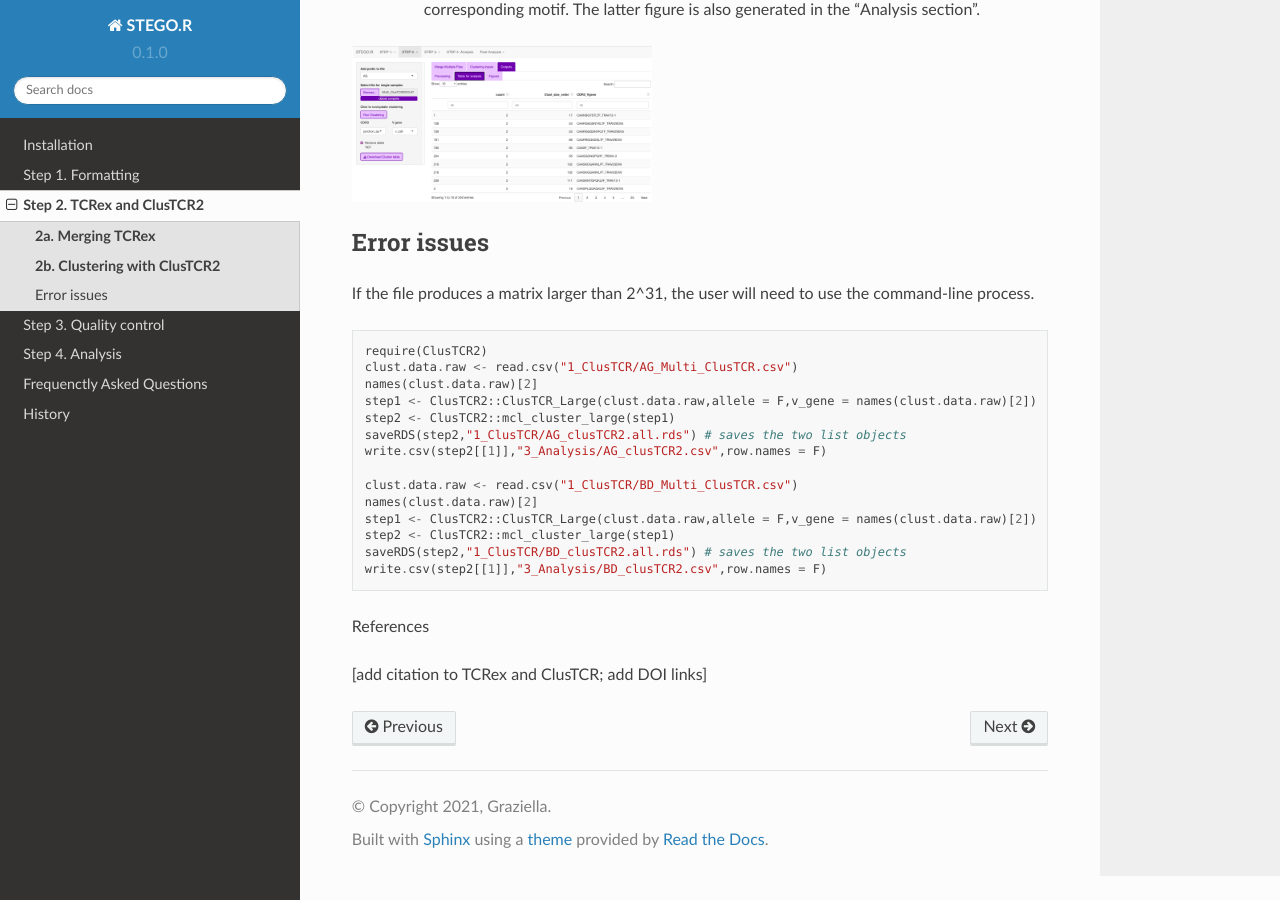
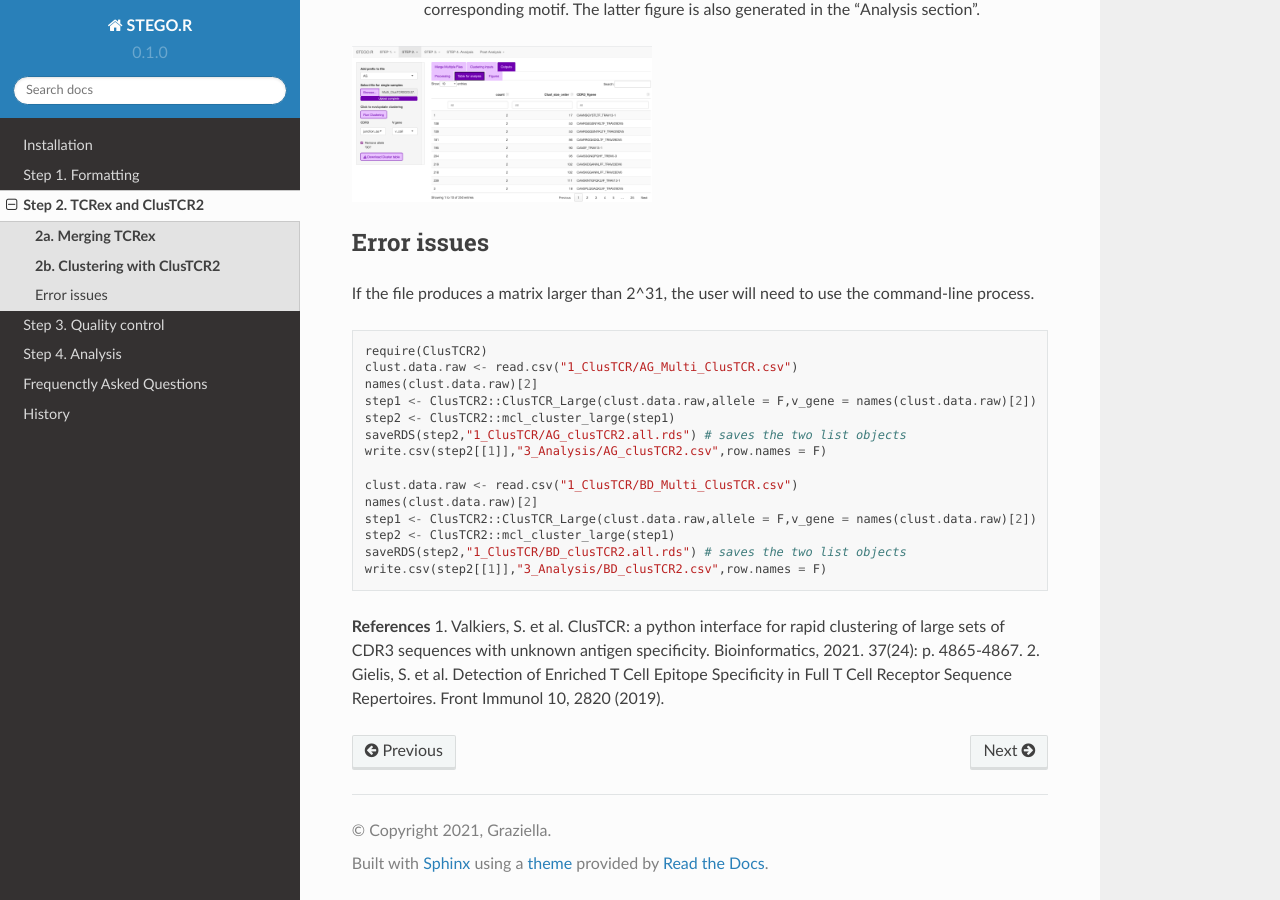
Before and after one commit to KerryAM-R/STEGOR, a Sphinx documentation site: the page built from docs/source/2.STEP2.rst, in a window 1280 px wide and 900 px high, scrolled down 2039 px. Built offline with Sphinx 7.4.7 and the Read the Docs theme 2.0.0, drawn with Linux system fonts in a browser that asks for light colours.

Commit message:
Update 2.STEP2.rst

```diff
--- a/docs/source/2.STEP2.rst
+++ b/docs/source/2.STEP2.rst
@@ -84,6 +84,6 @@ If the file produces a matrix larger than 2^31, the user will need to use the co
     write.csv(step2[[1]],"3_Analysis/BD_clusTCR2.csv",row.names = F)
 
 
-References
-
-[add citation to TCRex and ClusTCR; add DOI links]
+**References**
+1. Valkiers, S. et al. ClusTCR: a python interface for rapid clustering of large sets of CDR3 sequences with unknown antigen specificity. Bioinformatics, 2021. 37(24): p. 4865-4867.
+2. Gielis, S. et al. Detection of Enriched T Cell Epitope Specificity in Full T Cell Receptor Sequence Repertoires. Front Immunol 10, 2820 (2019).
```
